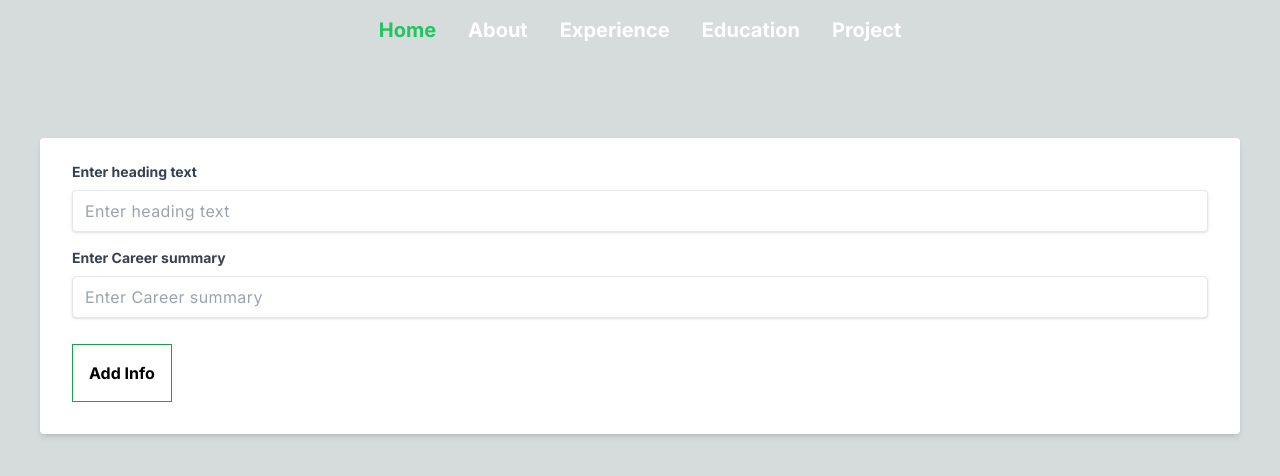
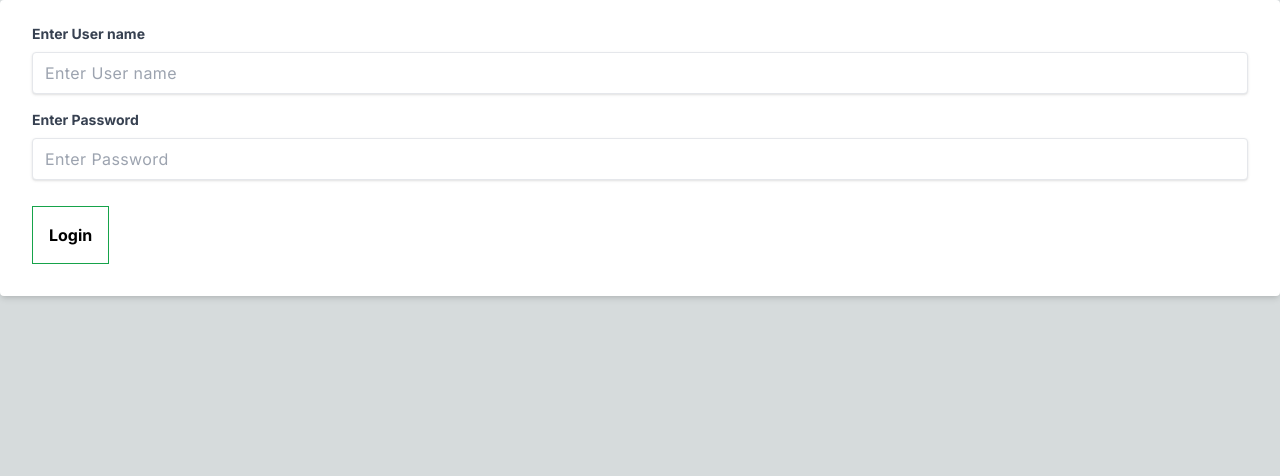
Before and after one commit to Sam-Blesswin/samportfolio, a Next.js app: page /admin in a window 1280 px wide. Shown: the top 476 px of the page. Built offline with nearby package versions, Linux system fonts and the light colour scheme; no server answers; the database is empty.

Commit message:
simple admin login added

```diff
--- a/package.json
+++ b/package.json
@@ -9,7 +9,6 @@
     "lint": "next lint"
   },
   "dependencies": {
-    "bcryptjs": "^2.4.3",
     "mongoose": "^8.1.3",
     "next": "14.1.0",
     "react": "^18",
--- a/src/app/admin/page.tsx
+++ b/src/app/admin/page.tsx
@@ -5,9 +5,10 @@ import AdminHomeView from "@/components/admin-view/AdminHomeView";
 import AdminEducationView from "@/components/admin-view/AdminEducationView";
 import AdminExperienceView from "@/components/admin-view/AdminExperienceView";
 import AdminProjectView from "@/components/admin-view/AdminProjectView";
+import AdminLogin from "@/components/admin-view/AdminLogin";
 
 import { useEffect, useState } from "react";
-import { getData, addData, updateData } from "@/services";
+import { getData, addData, updateData, login } from "@/services";
 import { FormData, tabItems } from "@/types/FormTypes";
 
 const initialHomeFormData: FormData = {
@@ -59,6 +60,7 @@ export default function AdminView() {
   const [homeViewFormData, setHomeViewFormData] = useState(initialHomeFormData);
   const [aboutViewFormData, setAboutViewFormData] =
     useState(initialAboutFormData);
+
   const [experienceViewFormData, setExperienceViewFormData] = useState(
     initialExperienceFormData
   );
@@ -68,8 +70,10 @@ export default function AdminView() {
   const [projectViewFormData, setProjectViewFormData] = useState(
     initialProjectFormData
   );
+  const [allData, setAllData] = useState({});
 
-  const [allData, setAllData] = useState({});
+  const [loginFormData, setLoginFormData] = useState(initialLoginFormData);
+  const [authUser, setAuthUser] = useState(false);
 
   async function handleSaveData() {
     const dataMap: DataMap = {
@@ -206,11 +210,31 @@ export default function AdminView() {
     console.log(`${currentSelectedTab} ✅ Data extracted`);
   }
 
-  console.log("allData", allData);
+  useEffect(() => {
+    if (authUser) {
+      extractAllDatas();
+    }
+  }, [currentSelectedTab, authUser]);
 
-  useEffect(() => {
-    extractAllDatas();
-  }, [currentSelectedTab]);
+  async function handleLogin() {
+    const res = await login(loginFormData);
+
+    console.log(res, "login");
+
+    if (res?.success) {
+      setAuthUser(true);
+    }
+  }
+
+  if (!authUser) {
+    return (
+      <AdminLogin
+        formData={loginFormData}
+        setFormData={setLoginFormData}
+        handleClick={handleLogin}
+      />
+    );
+  }
 
   return (
     <div>
--- a/src/app/api/login/route.ts
+++ b/src/app/api/login/route.ts
@@ -1,33 +1,21 @@
 import connectToDB from "@/database";
 import User from "@/models/User";
-import { compare, hash } from "bcryptjs";
 import { NextResponse } from "next/server";
 
-export const dynamic = "force-dynamic";
-
-export async function POST(req) {
+export async function POST(req: Request) {
   try {
     await connectToDB();
     const { username, password } = await req.json();
 
-    const checkUser = await User.findOne({ username });
+    const user = await User.findOne({ username: username, password: password });
 
-    if (!checkUser) {
+    if (!user) {
       return NextResponse.json({
         success: false,
-        message: "User name is not present !Please try again",
+        message: "User is not present !Please try again",
       });
     }
 
-    const hashPassword = await hash(checkUser.password, 12);
-    const checkPassword = await compare(password, hashPassword);
-
-    if (!checkPassword) {
-      return NextResponse.json({
-        success: false,
-        message: "Wrong password. Please try again",
-      });
-    }
     return NextResponse.json({
       success: true,
       message: "Login successfull",
--- a/src/components/admin-view/AdminAboutView.tsx
+++ b/src/components/admin-view/AdminAboutView.tsx
@@ -48,7 +48,7 @@ const AdminAboutView = ({
           setFormData={setFormData}
         />
         <button
-          onClick={() => handleClick("about")}
+          onClick={() => handleClick()}
           className="mt-[10px] border border-green-600 p-4 font-bold text-[16px] text-black"
         >
           Add Info
--- a/src/components/admin-view/AdminEducationView.tsx
+++ b/src/components/admin-view/AdminEducationView.tsx
@@ -30,7 +30,7 @@ interface EducationItem {
 }
 
 interface AdminEducationViewProps {
-  handleSaveData: (section: string) => void;
+  handleSaveData: () => void;
   formData: { [key: string]: any };
   setFormData: React.Dispatch<React.SetStateAction<{ [key: string]: any }>>;
   data: EducationItem[];
@@ -65,7 +65,7 @@ const AdminEducationView = ({
           setFormData={setFormData}
         />
         <button
-          onClick={() => handleSaveData("education")}
+          onClick={() => handleSaveData()}
           className="mt-[10px] border border-green-600 p-4 font-bold text-[16px] text-black"
         >
           Add Info
--- a/src/components/admin-view/AdminHomeView.tsx
+++ b/src/components/admin-view/AdminHomeView.tsx
@@ -30,7 +30,7 @@ const AdminHomeView = ({
           setFormData={setFormData}
         />
         <button
-          onClick={() => handleClick("home")}
+          onClick={() => handleClick()}
           className="mt-[10px] border border-green-600 p-4 font-bold text-[16px] text-black"
         >
           Add Info
--- a/src/components/admin-view/AdminLogin.tsx
+++ b/src/components/admin-view/AdminLogin.tsx
@@ -26,7 +26,7 @@ const AdminLogin = ({ formData, setFormData, handleClick }: FormViewProps) => {
           setFormData={setFormData}
         />
         <button
-          onClick={() => handleClick}
+          onClick={() => handleClick()}
           className="mt-[10px] border border-green-600 p-4 font-bold text-[16px] text-black"
         >
           Login
--- a/src/components/admin-view/AdminProjectView.tsx
+++ b/src/components/admin-view/AdminProjectView.tsx
@@ -38,7 +38,7 @@ interface ProjectItem {
 interface AdminProjectViewProps {
   formData: { [key: string]: any };
   setFormData: React.Dispatch<React.SetStateAction<{ [key: string]: any }>>;
-  handleSaveData: (section: string) => void;
+  handleSaveData: () => void;
   data: ProjectItem[];
 }
 
@@ -72,7 +72,7 @@ export default function AdminProjectView({
           setFormData={setFormData}
         />
         <button
-          onClick={() => handleSaveData("project")}
+          onClick={() => handleSaveData()}
           className="mt-[10px] border border-green-600 p-4 font-bold text-[16px] text-black"
         >
           Add Info
--- a/src/types/FormTypes.ts
+++ b/src/types/FormTypes.ts
@@ -12,7 +12,7 @@ export interface FormData {
 export interface FormViewProps {
   formData: FormData;
   setFormData: React.Dispatch<React.SetStateAction<FormData>>;
-  handleClick: (section: string) => void;
+  handleClick: () => void;
 }
 
 export interface FormControlsProps {
```
Also changed, not shown: 1 other file (tests, documents, lock files or other folders).
